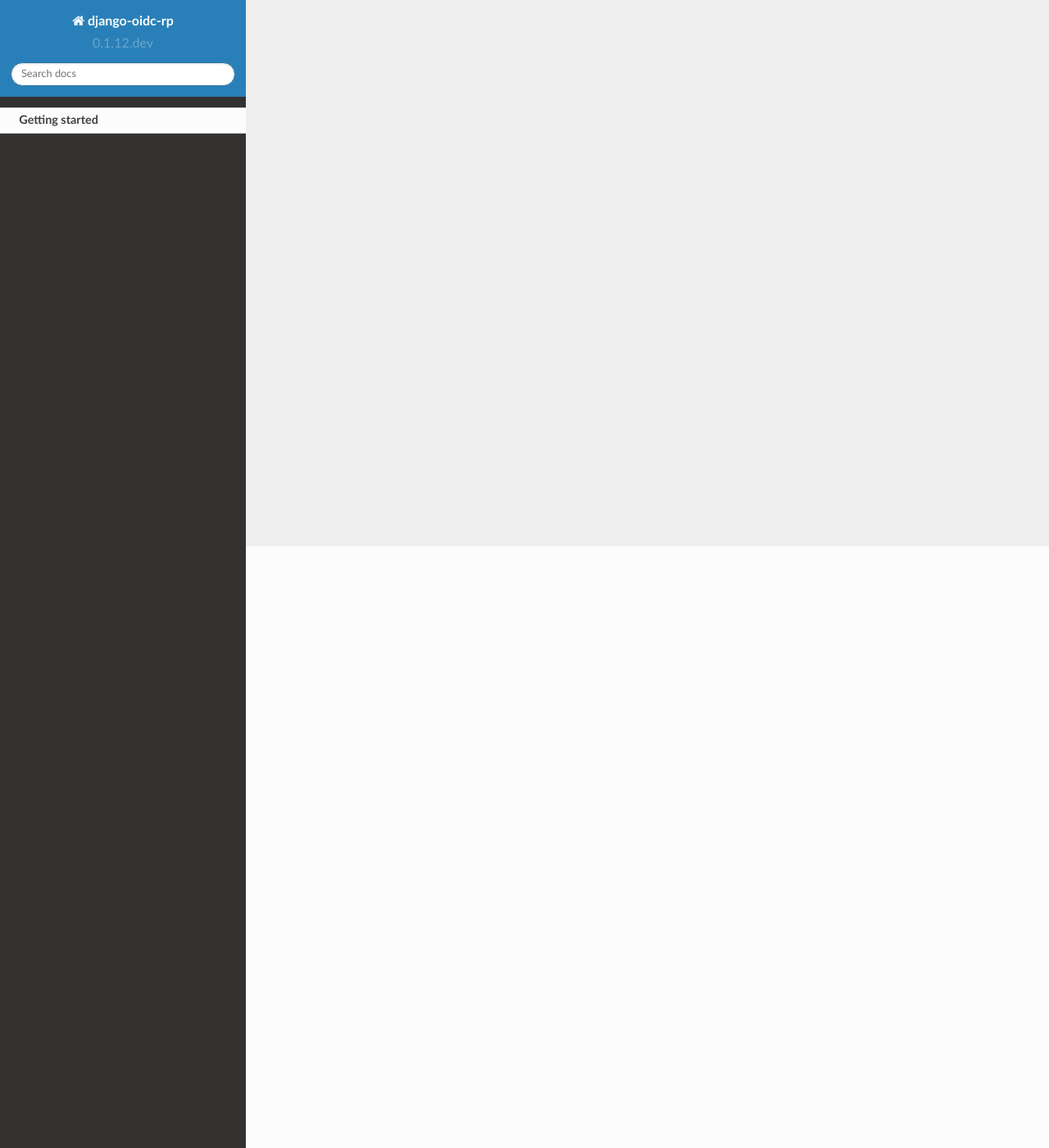
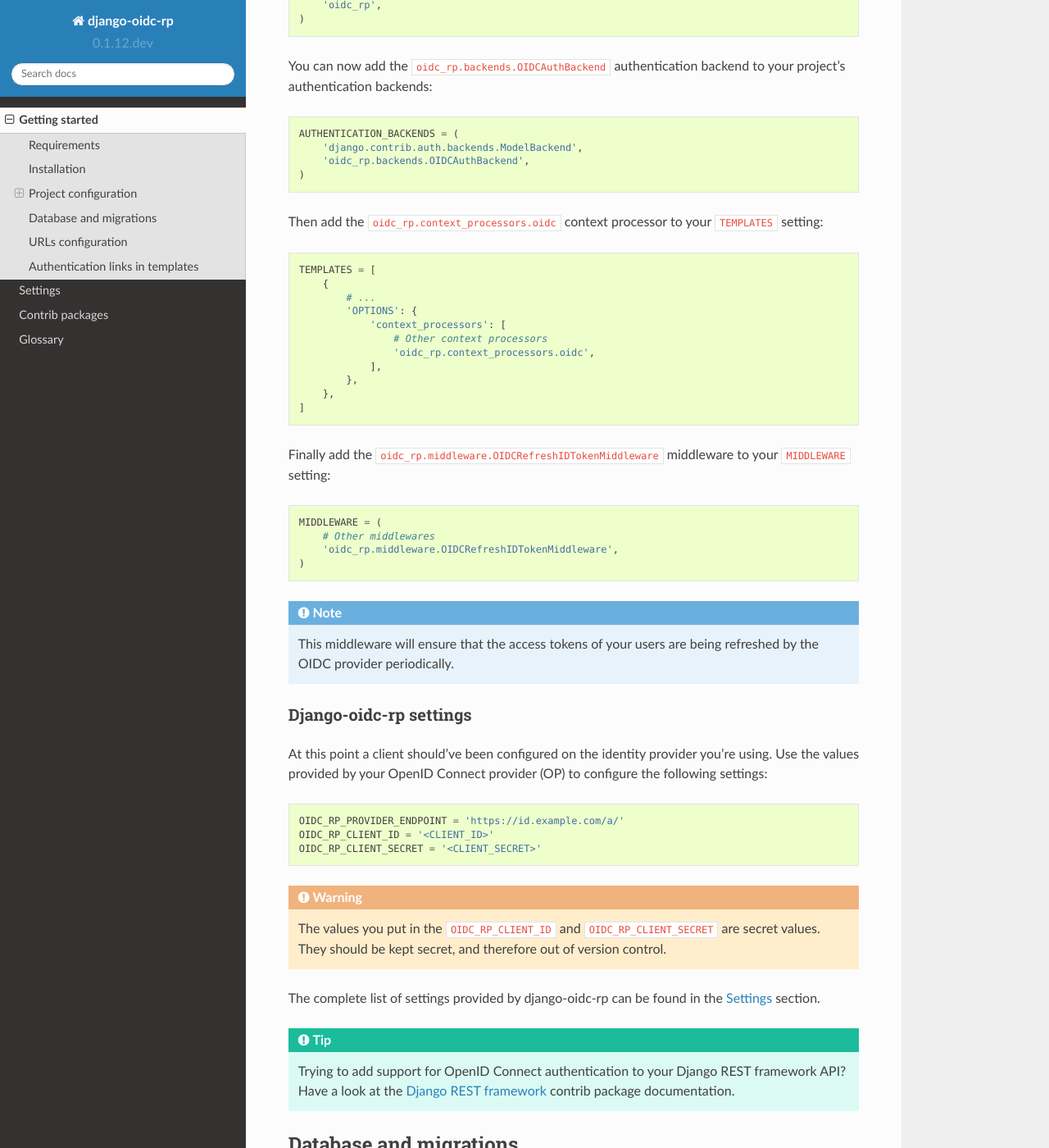
Before and after one commit to impak-finance/django-oidc-rp, a Sphinx documentation site: the page built from docs/getting_started.rst, in a window 1280 px wide and 1400 px high, scrolled down 734 px. Shown: the whole window at 82% size. Built offline with Sphinx 7.4.7 and the Read the Docs theme 2.0.0, drawn with Linux system fonts in a browser that asks for light colours; some of the changed text lies outside the part shown.

Commit message:
Added 'Getting started' and 'Settings' sections to the documentation

```diff
--- a/docs/getting_started.rst
+++ b/docs/getting_started.rst
@@ -1,3 +1,160 @@
 ###############
 Getting started
 ###############
+
+Requirements
+============
+
+* `Python`_ 3.4, 3.5 and 3.6
+* `Django`_ 1.11.x and 2.0.x
+* `Django-jsonfield`_ 2.0 or higher
+* `Pyjwkest`_ 1.4 or higher
+* `Requests`_ 2.0 or higher
+
+Installation
+============
+
+To install Django-oidc-rp, please use pip_ (or pipenv_) as follows:
+
+.. code-block:: shell
+
+    $ pip install django-oidc-rp
+
+Project configuration
+=====================
+
+Django settings
+---------------
+
+First you need to update your ``INSTALLED_APPS`` so that it includes the ``oidc_rp`` Django
+application:
+
+.. code-block:: python
+
+    INSTALLED_APPS = (
+        # Other apps
+        'oidc_rp',
+    )
+
+You can now add the ``oidc_rp.backends.OIDCAuthBackend`` authentication backend to your project's
+authentication backends:
+
+.. code-block:: python
+
+    AUTHENTICATION_BACKENDS = (
+        'django.contrib.auth.backends.ModelBackend',
+        'oidc_rp.backends.OIDCAuthBackend',
+    )
+
+Then add the ``oidc_rp.context_processors.oidc`` context processor to your ``TEMPLATES`` setting:
+
+.. code-block:: python
+
+    TEMPLATES = [
+        {
+            # ...
+            'OPTIONS': {
+                'context_processors': [
+                    # Other context processors
+                    'oidc_rp.context_processors.oidc',
+                ],
+            },
+        },
+    ]
+
+Finally add the ``oidc_rp.middleware.OIDCRefreshIDTokenMiddleware`` middleware to your
+``MIDDLEWARE`` setting:
+
+.. code-block:: python
+
+    MIDDLEWARE = (
+        # Other middlewares
+        'oidc_rp.middleware.OIDCRefreshIDTokenMiddleware',
+    )
+
+.. note::
+
+    This middleware will ensure that the access tokens of your users are being refreshed by the OIDC
+    provider periodically.
+
+Django-oidc-rp settings
+-----------------------
+
+At this point a client should've been configured on the identity provider you're using.
+Use the values provided by your OpenID Connect provider (OP) to configure the following settings:
+
+.. code-block:: python
+
+    OIDC_RP_PROVIDER_ENDPOINT = 'https://id.example.com/a/'
+    OIDC_RP_CLIENT_ID = '<CLIENT_ID>'
+    OIDC_RP_CLIENT_SECRET = '<CLIENT_SECRET>'
+
+.. warning::
+
+    The values you put in the ``OIDC_RP_CLIENT_ID`` and ``OIDC_RP_CLIENT_SECRET`` are secret values.
+    They should be kept secret, and therefore out of version control.
+
+The complete list of settings provided by django-oidc-rp can be found in the :doc:`settings`
+section.
+
+.. tip::
+
+    Trying to add support for OpenID Connect authentication to your Django REST framework API? Have
+    a look at the :doc:`contrib_packages/drf` contrib package documentation.
+
+Database and migrations
+=======================
+
+Just use the ``migrate`` command to install the models:
+
+.. code-block:: shell
+
+    $ python manage.py migrate
+
+.. note::
+
+    Django-oidc-rp provides a single model used to store the user information provided by the
+    configured OpenID Connect Provider (OP). This model also associates with each Django user a
+    subject identifier (sub) - also provided by the OIDC provider in order to uniquely identify a
+    subject accrossa the relying parties.
+
+
+URLs configuration
+==================
+
+Finally you have to update your main ``urls.py`` module in order to include the OIDC RP's URLs:
+
+.. code-block:: python
+
+    urlpatterns = patterns(
+        url(r'^oidc/', include('oidc_rp.urls')),
+        # ...
+    )
+
+
+Authentication links in templates
+=================================
+
+Last but not least, you have to replace your login/logout links in your templates in order to use
+the ones provided by django-oidc-rp. Here is an example:
+
+.. code-block:: HTML
+
+    <html>
+      <body>
+        {% if user.is_anonymous %}
+        <a href="{% url 'oidc_auth_request' %}">Login</a>
+        {% else %}
+        <a href="{% url 'oidc_end_session' %}">Logout</a>
+        {% endif %}
+      </body>
+    </html>
+
+
+.. _pip: https://github.com/pypa/pip
+.. _pipenv: https://github.com/pypa/pipenv
+.. _Python: https://www.python.org
+.. _Django: https://www.djangoproject.com
+.. _Django-jsonfield: https://pypi.org/project/jsonfield/
+.. _Pyjwkest: https://pypi.org/project/pyjwkest/
+.. _Requests: https://pypi.org/project/requests/
--- /dev/null
+++ b/docs/glossary.rst
@@ -0,0 +1,3 @@
+########
+Glossary
+########
--- a/docs/index.rst
+++ b/docs/index.rst
@@ -6,6 +6,9 @@ Welcome to django-oidc-rp's documentation!
    :maxdepth: 2
 
    getting_started
+   settings
+   contrib_packages/index
+   glossary
 
 Indices and tables
 ==================
```
Also changed, not shown: docs/contrib_packages/drf.rst (added, +19 -0 lines), docs/contrib_packages/index.rst (added, +8 -0 lines), docs/settings.rst (added, +195 -0 lines), 1 other file.
